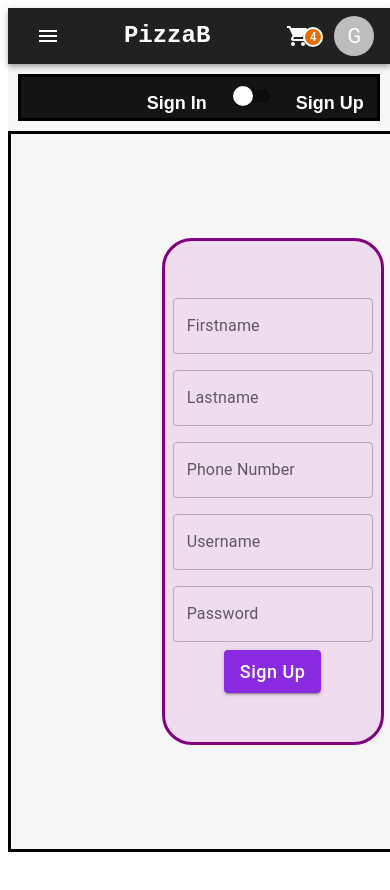
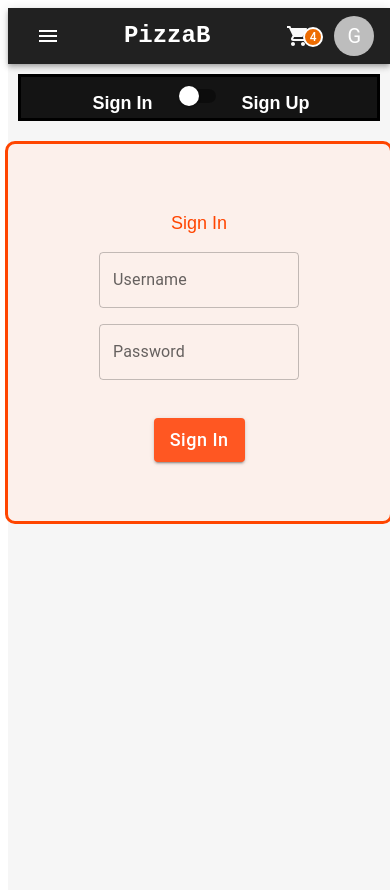
Before and after one commit to borhanimani/STD_Project_FrontEnd, a React (Vite) app in the folder front-end/: page / in a window 390 px wide. Shown: the top 890 px of the page. Before the commit the page ends 860 px from the top, so only its background shows below. Built offline with nearby package versions, Linux system fonts and the light colour scheme.

Commit message:
sign page added

```diff
--- a/front-end/src/pages/Signin-Signup/Sign.css
+++ b/front-end/src/pages/Signin-Signup/Sign.css
@@ -8,16 +8,6 @@
     height: 100vh;
     /* border: solid black; */
     animation: fadeIn 0.25s;
-}
-
-@keyframes fadeIn {
-    from {
-        opacity: 0;
-    }
-
-    to {
-        opacity: 1;
-    }
 }
 
 .toolbar {
@@ -53,7 +43,7 @@
     align-items: center;
     width: 100%;
     height: 100%;
-    border: solid;
+    /* border: solid; */
 }
 
 .sign-in-box {
@@ -64,32 +54,33 @@
     align-items: center;
     justify-content: center;
     border: solid orangered;
-    border-radius: 30px;
+    color: orangered;
+    border-radius: 10px;
     width: 30%;
-    height: 70%;
+    height: 80%;
     margin: 10px;
-
 }
 
 .sign-in-btn {
     margin-top: 30px !important;
 }
 
-.sign-up{
+.sign-up-box {
     background-color: rgb(239, 220, 239);
-    width:60% ;
-    height: 70%;
+    width: 60%;
+    height: 80%;
     display: flex;
     flex-direction: column;
     justify-content: center;
     align-content: center;
     align-items: center;
     border: solid purple;
-    border-radius: 30px;
+    color: purple;
+    border-radius: 10px;
     margin: 10px;
 }
 
-.sign-up-btn{
+.sign-up-btn {
     background-color: blueviolet !important;
 }
 
@@ -99,3 +90,91 @@
     flex-direction: row;
     flex-wrap: wrap;
 }
+
+.title-font{
+    margin-top: 10px;
+    margin-bottom: 10px;
+    font-size: 18px;
+    font-family: sans-serif;
+}
+
+@keyframes fadeIn {
+    from {
+        opacity: 0;
+    }
+
+    to {
+        opacity: 1;
+    }
+}
+
+@media (max-width:920px) {
+
+    .sign-page-container {
+        background-color: rgb(246, 246, 246);
+        /* background-image: url('/src/assets/pizza-4968645_1920.jpg'); */
+        background-size: cover;
+        display: flex;
+        flex-direction: column;
+        width: 98vw;
+        height: 140vh;
+        /* border: solid black; */
+        animation: fadeIn 0.25s;
+    }
+    .sign-choice-toolbars {
+        background-color: rgb(20, 20, 20);
+        display: flex;
+        flex-direction: row;
+        justify-content: center;
+        margin: 10px;
+        border: solid;
+    }
+
+    .sign-box {
+        display: flex;
+        flex-direction: column;
+        /* flex-wrap: wrap; */
+        justify-content: center;
+        align-content: center;
+        align-items: center;
+        width: 100%;
+        height: 100%;
+        /* border: solid; */
+    }
+
+    .sign-in-box {
+        background-color: rgb(252, 240, 235);
+        display: flex;
+        flex-direction: column;
+        align-content: center;
+        align-items: center;
+        justify-content: center;
+        border: solid orangered;
+        color: orangered;
+        border-radius: 10px;
+        width: 100%;
+        height: 45%;
+        margin: 10px;
+    }
+
+    .sign-up-box {
+        background-color: rgb(239, 220, 239);
+        width: 100%;
+        height: 75%;
+        display: flex;
+        flex-direction: column;
+        justify-content: center;
+        align-content: center;
+        align-items: center;
+        border: solid purple;
+        color: purple;
+        border-radius: 10px;
+        margin: 10px;
+    }
+
+    .sp-info-box {
+        display: flex;
+        flex-direction: column;
+        flex-wrap: wrap;
+    }
+}
--- a/front-end/src/pages/Signin-Signup/Sign.jsx
+++ b/front-end/src/pages/Signin-Signup/Sign.jsx
@@ -7,11 +7,13 @@ import { SimpleTextField, PasswordTextField, NumberTextField } from '/src/tools/
 
 export default function SignPage() {
 
-    const [isSignin, setIsSignin] = useState('hidden')
+    const [isSignin, setIsSignin] = useState('visible')
+    const [isSignup, setSignup] = useState('hidden')
 
     function chagneVisibility() {
-        (isSignin === 'visible') ? setIsSignin('hidden') : setIsSignin('visible')
-        console.log(isSignin);
+        (isSignin === 'visible') ? setIsSignin('hidden') : setIsSignin('visible');
+        (isSignup === 'visible') ? setSignup('hidden') : setSignup('visible');
+        console.log(isSignup);
     }
 
     return <div className="sign-page-container">
@@ -21,14 +23,16 @@ export default function SignPage() {
             <BasicSwitches changed={chagneVisibility} />
             <div className='text-box'>Sign Up</div>
         </div>
-        <div className="sign-box">
+        <div className="sign-box" >
             <div className='sign-in-box ' style={{ visibility: isSignin }}>
+                <div className='title-font'>Sign In</div>
                 <SimpleTextField label={'Username'} />
                 <PasswordTextField />
                 <FillColorBtn textValue={"Sign In"} clsName={'sign-in-btn'} />
             </div>
-            <div className='sign-up'>
-                <div className='sp-info-box'>
+            <div className='sign-up-box' style={{ visibility: isSignup }} >
+                <div className='title-font'>Sign Up</div>
+                <div className='sp-info-box' >
                     <SimpleTextField label={'Firstname'} />
                     <SimpleTextField label={'Lastname'} />
                     <NumberTextField />
```
Also changed, not shown: 1 other file (tests, documents, lock files or other folders).
